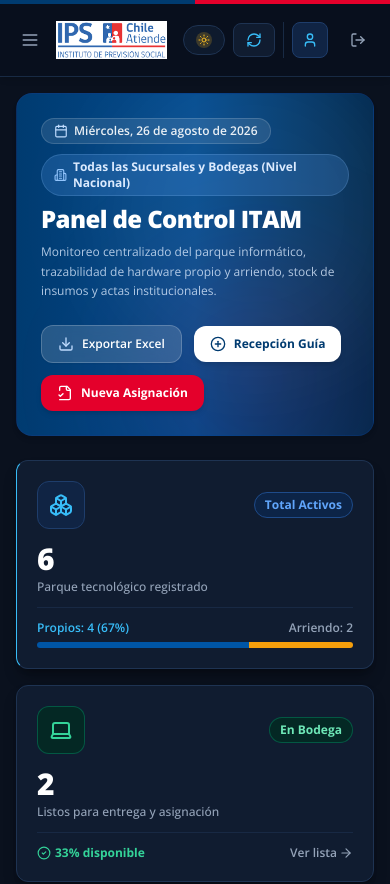
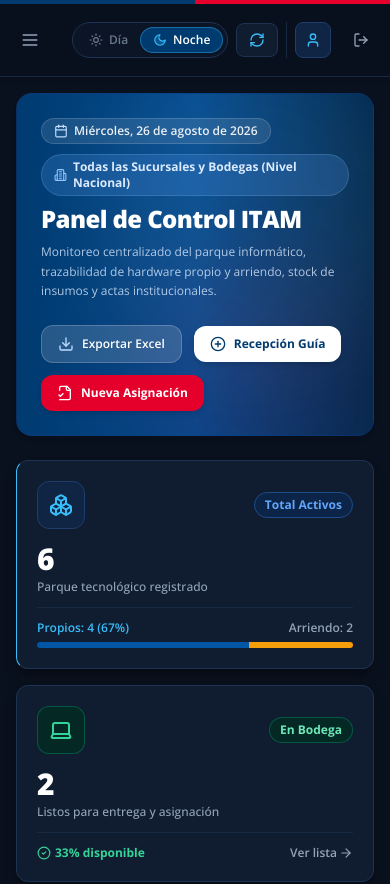
Before and after one commit to niko1144-dev/proyectobodega, a React (Vite) app in the folder frontend/: page / in a window 390 px wide. Shown: the top 884 px of the page. Built offline with nearby package versions, Linux system fonts and the light colour scheme; no server answers.

Commit message:
fix(ui): Corregir selector de tema día/noche con switch segmentado explícito y sincronización completa en html y body

```diff
--- a/frontend/index.html
+++ b/frontend/index.html
@@ -12,8 +12,20 @@
     <link rel="preconnect" href="https://fonts.googleapis.com">
     <link rel="preconnect" href="https://fonts.gstatic.com" crossorigin>
     <link href="https://fonts.googleapis.com/css2?family=Open+Sans:ital,wght@0,300;0,400;0,500;0,600;0,700;0,800;1,400&family=Roboto:wght@300;400;500;700&display=swap" rel="stylesheet">
+    <script>
+      (function() {
+        try {
+          var theme = localStorage.getItem('itam_theme') || 'dark';
+          if (theme === 'dark') {
+            document.documentElement.classList.add('dark');
+          } else {
+            document.documentElement.classList.remove('dark');
+          }
+        } catch (e) {}
+      })();
+    </script>
   </head>
-  <body class="bg-[#F4F6F8] text-slate-800 font-sans antialiased min-h-screen">
+  <body class="bg-[#F4F6F8] dark:bg-[#0A111E] text-slate-800 dark:text-slate-100 font-sans antialiased min-h-screen transition-colors duration-200">
     <div id="root"></div>
     <script type="module" src="/src/main.tsx"></script>
   </body>
--- a/frontend/src/components/common/ThemeToggle.tsx
+++ b/frontend/src/components/common/ThemeToggle.tsx
@@ -4,24 +4,24 @@
 
 interface ThemeToggleProps {
   className?: string;
-  variant?: 'pill' | 'icon';
+  variant?: 'segmented' | 'pill' | 'icon';
 }
 
 export const ThemeToggle: React.FC<ThemeToggleProps> = ({
   className = '',
-  variant = 'pill'
+  variant = 'segmented'
 }) => {
-  const { isDark, toggleTheme } = useTheme();
+  const { theme, isDark, setTheme } = useTheme();
 
   if (variant === 'icon') {
     return (
       <button
         type="button"
-        onClick={toggleTheme}
+        onClick={() => setTheme(isDark ? 'light' : 'dark')}
         className={`p-2 rounded-xl transition-all duration-200 focus:outline-none focus:ring-2 ${
           isDark
             ? 'bg-[#101C30] hover:bg-[#162744] text-amber-400 border border-[#1E3352] focus:ring-amber-400/40 shadow-xs'
-            : 'bg-white hover:bg-slate-100 text-slate-700 border border-slate-200 focus:ring-[#003B70]/30 shadow-xs'
+            : 'bg-white hover:bg-slate-100 text-[#003B70] border border-slate-200 focus:ring-[#003B70]/30 shadow-xs'
         } ${className}`}
         title={isDark ? 'Cambiar a Modo Día' : 'Cambiar a Modo Noche'}
         aria-label={isDark ? 'Cambiar a Modo Día' : 'Cambiar a Modo Noche'}
@@ -35,33 +35,46 @@
     );
   }
 
+  // Segmented Switch con dos botones claros [ ☀️ Día | 🌙 Noche ]
   return (
-    <button
-      type="button"
-      onClick={toggleTheme}
-      className={`group flex items-center gap-2 px-3 py-1.5 rounded-full text-xs font-bold transition-all duration-200 focus:outline-none focus:ring-2 ${
+    <div
+      className={`inline-flex items-center p-1 rounded-full border transition-all duration-200 shadow-xs ${
         isDark
-          ? 'bg-[#0E1A2D] hover:bg-[#14233D] text-slate-200 border border-[#1E3352] focus:ring-amber-400/40 shadow-xs'
-          : 'bg-white hover:bg-slate-100 text-slate-700 border border-slate-300 focus:ring-[#003B70]/30 shadow-xs'
+          ? 'bg-[#0B1526] border-[#1E3352]'
+          : 'bg-slate-100 border-slate-200'
       } ${className}`}
-      title={isDark ? 'Activar Modo Día (Aspecto Claro)' : 'Activar Modo Noche (Aspecto Oscuro Ejecutivo)'}
-      aria-label="Alternar tema de color"
+      role="group"
+      aria-label="Selector de Tema Día / Noche"
     >
-      {isDark ? (
-        <>
-          <div className="w-4 h-4 rounded-full bg-amber-400/20 flex items-center justify-center text-amber-400 group-hover:rotate-45 transition-transform duration-300">
-            <Sun className="w-3 h-3 text-amber-400" />
-          </div>
-          <span className="hidden sm:inline text-amber-300 font-semibold text-[11px]">Modo Noche</span>
-        </>
-      ) : (
-        <>
-          <div className="w-4 h-4 rounded-full bg-blue-50 flex items-center justify-center text-[#003B70] group-hover:-rotate-12 transition-transform duration-300">
-            <Moon className="w-3 h-3 text-[#003B70]" />
-          </div>
-          <span className="hidden sm:inline text-[#003B70] font-semibold text-[11px]">Modo Día</span>
-        </>
-      )}
-    </button>
+      {/* Botón Modo Día */}
+      <button
+        type="button"
+        onClick={() => setTheme('light')}
+        className={`flex items-center gap-1.5 px-3 py-1 rounded-full text-xs font-bold transition-all duration-200 focus:outline-none ${
+          !isDark
+            ? 'bg-white text-[#003B70] shadow-sm border border-slate-200/80 scale-100'
+            : 'text-slate-400 hover:text-slate-200 opacity-70 hover:opacity-100'
+        }`}
+        title="Activar Modo Día (Aspecto Claro Institucional)"
+      >
+        <Sun className={`w-3.5 h-3.5 ${!isDark ? 'text-amber-500 fill-amber-500/20' : 'text-slate-400'}`} />
+        <span className="font-semibold">Día</span>
+      </button>
+
+      {/* Botón Modo Noche */}
+      <button
+        type="button"
+        onClick={() => setTheme('dark')}
+        className={`flex items-center gap-1.5 px-3 py-1 rounded-full text-xs font-bold transition-all duration-200 focus:outline-none ${
+          isDark
+            ? 'bg-[#003B70] text-white shadow-sm border border-[#38BDF8]/40 scale-100'
+            : 'text-slate-500 hover:text-slate-800 opacity-70 hover:opacity-100'
+        }`}
+        title="Activar Modo Noche (Aspecto Oscuro Ejecutivo)"
+      >
+        <Moon className={`w-3.5 h-3.5 ${isDark ? 'text-[#38BDF8] fill-[#38BDF8]/20' : 'text-slate-400'}`} />
+        <span className="font-semibold">Noche</span>
+      </button>
+    </div>
   );
 };
--- a/frontend/src/context/ThemeContext.tsx
+++ b/frontend/src/context/ThemeContext.tsx
@@ -20,14 +20,26 @@
 
   const applyTheme = (t: ThemeMode) => {
     const root = document.documentElement;
+    const body = document.body;
     if (t === 'dark') {
       root.classList.add('dark');
       root.classList.remove('light');
+      root.setAttribute('data-theme', 'dark');
+      if (body) {
+        body.classList.add('dark');
+        body.classList.remove('light');
+      }
     } else {
       root.classList.remove('dark');
       root.classList.add('light');
+      root.setAttribute('data-theme', 'light');
+      if (body) {
+        body.classList.remove('dark');
+        body.classList.add('light');
+      }
     }
     localStorage.setItem('itam_theme', t);
+    window.dispatchEvent(new CustomEvent('itam_theme_changed', { detail: { theme: t } }));
   };
 
   useEffect(() => {
```
Also changed, not shown: frontend/src/components/directory/DirectoryView.tsx (+28 -28 lines), frontend/src/components/users/UsersManagementView.tsx (+19 -19 lines).
